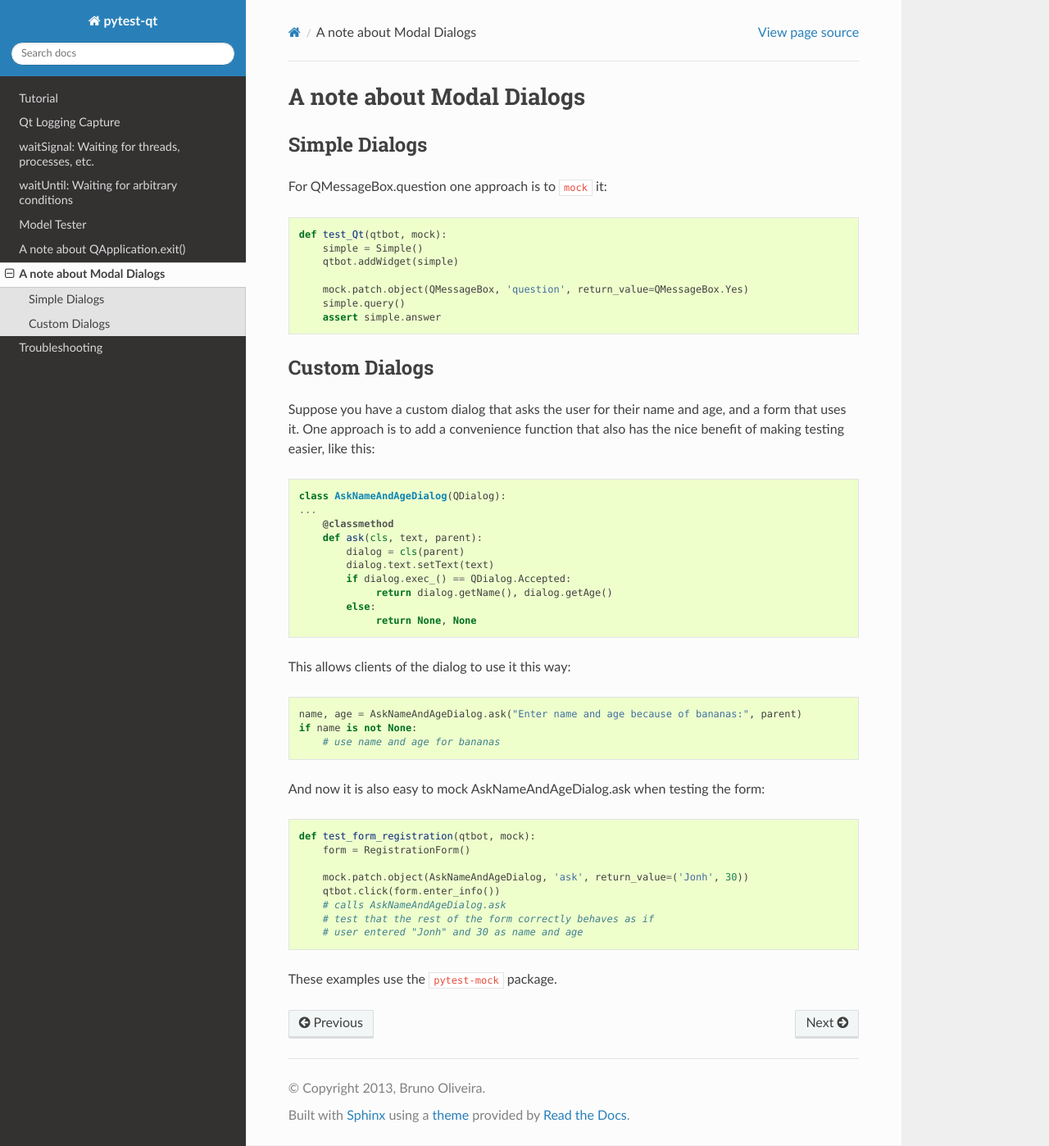
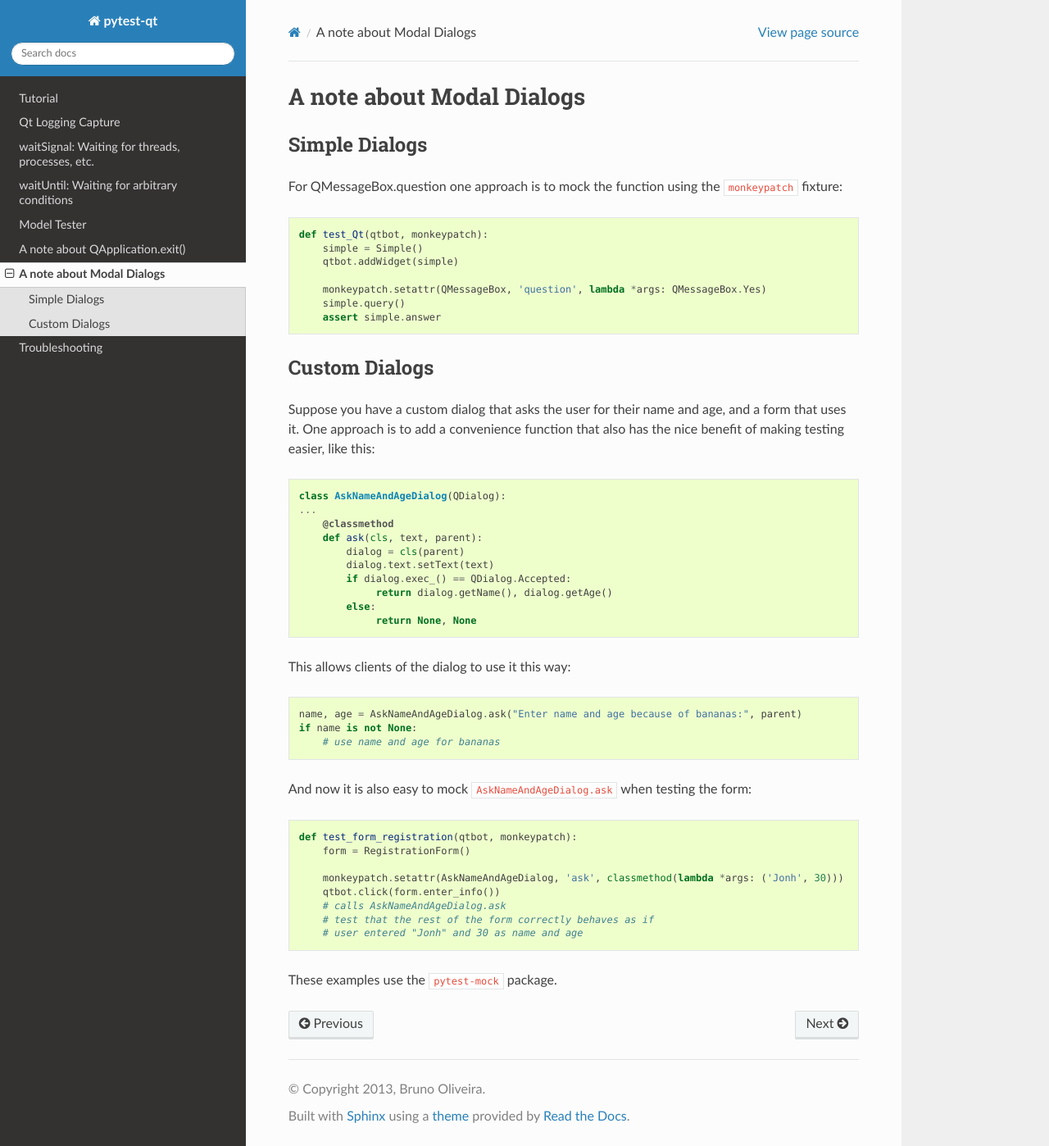
Before and after one commit to pytest-dev/pytest-qt, a Sphinx documentation site: the page built from docs/note_dialogs.rst, in a window 1280 px wide and 1398 px high. Shown: the whole window at 82% size. Built offline with Sphinx 7.4.7 and the Read the Docs theme 2.0.0, drawn with Linux system fonts in a browser that asks for light colours; pages that are not in the unit, such as notebooks, are missing from menus; the version number could not be read and is left out.

Commit message:
Use monkeypatch in examples for handling dialogs

```diff
--- a/docs/note_dialogs.rst
+++ b/docs/note_dialogs.rst
@@ -4,15 +4,15 @@ A note about Modal Dialogs
 Simple Dialogs
 --------------
 
-For QMessageBox.question one approach is to ``mock`` it:
+For QMessageBox.question one approach is to mock the function using the ``monkeypatch`` fixture:
 
 .. code-block:: python
 
-    def test_Qt(qtbot, mock):
+    def test_Qt(qtbot, monkeypatch):
         simple = Simple()
         qtbot.addWidget(simple)
 
-        mock.patch.object(QMessageBox, 'question', return_value=QMessageBox.Yes)
+        monkeypatch.setattr(QMessageBox, 'question', lambda *args: QMessageBox.Yes)
         simple.query()
         assert simple.answer
 
@@ -44,14 +44,14 @@ This allows clients of the dialog to use it this way:
    if name is not None:
        # use name and age for bananas
 
-And now it is also easy to mock AskNameAndAgeDialog.ask when testing the form:
+And now it is also easy to mock ``AskNameAndAgeDialog.ask`` when testing the form:
 
 .. code-block:: python
 
-    def test_form_registration(qtbot, mock):
+    def test_form_registration(qtbot, monkeypatch):
         form = RegistrationForm()
 
-        mock.patch.object(AskNameAndAgeDialog, 'ask', return_value=('Jonh', 30))
+        monkeypatch.setattr(AskNameAndAgeDialog, 'ask', classmethod(lambda *args: ('Jonh', 30)))
         qtbot.click(form.enter_info())
         # calls AskNameAndAgeDialog.ask
         # test that the rest of the form correctly behaves as if
```
